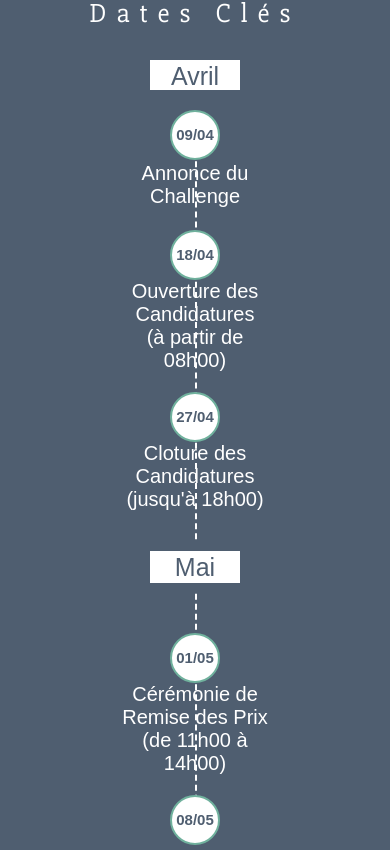
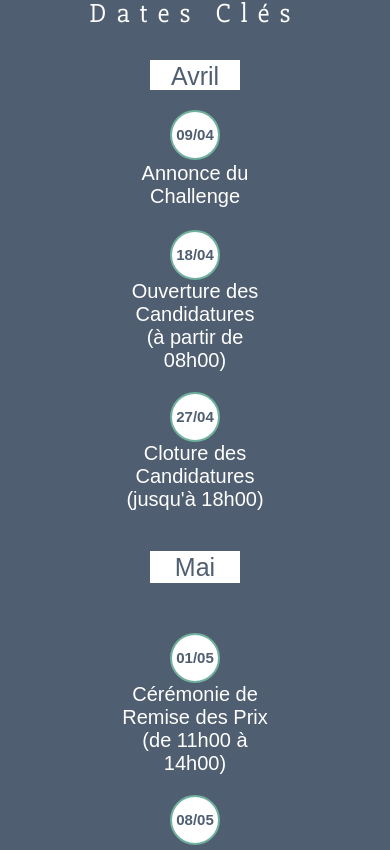
Before and after one commit to OpenFabTN/IoTiTaah-Challenge, a plain HTML site: page index.html in a window 390 px wide. Shown: the part 1614-2464 px from the top of the page. Drawn offline with Linux system fonts and the light colour scheme.

Commit message:
adaptation mobile

```diff
--- a/css/style.css
+++ b/css/style.css
@@ -696,12 +696,12 @@ span.first-name {
     display: none;
   }
   #dates .month.two{
-    margin: 30px auto;
+    margin: 40px auto;
+    border: none;
   }
 
   #dates .lineP {
-    margin-top: 164px;
-    height: 700px;
+    display: none;
   }
 
   #reglement-div{
```
